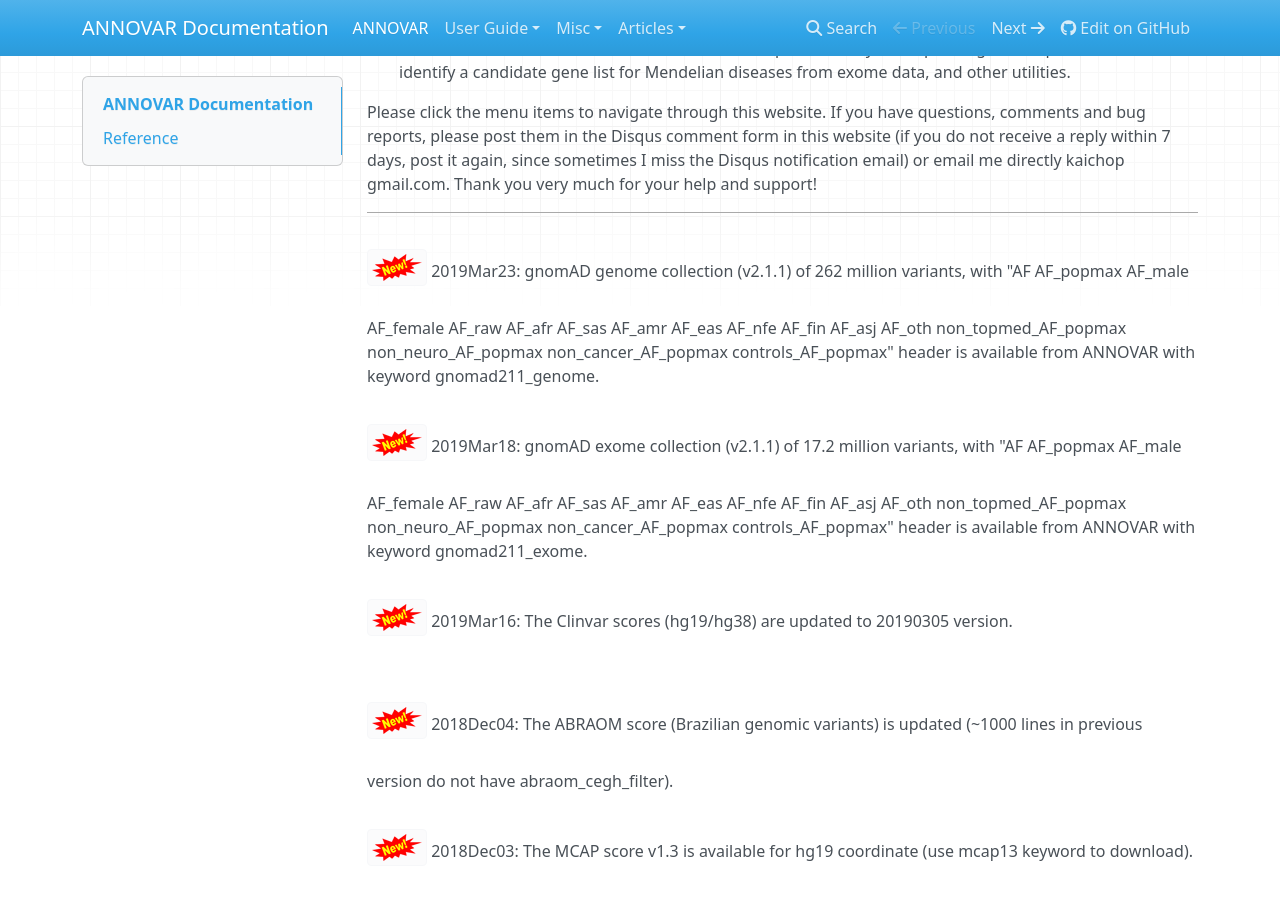
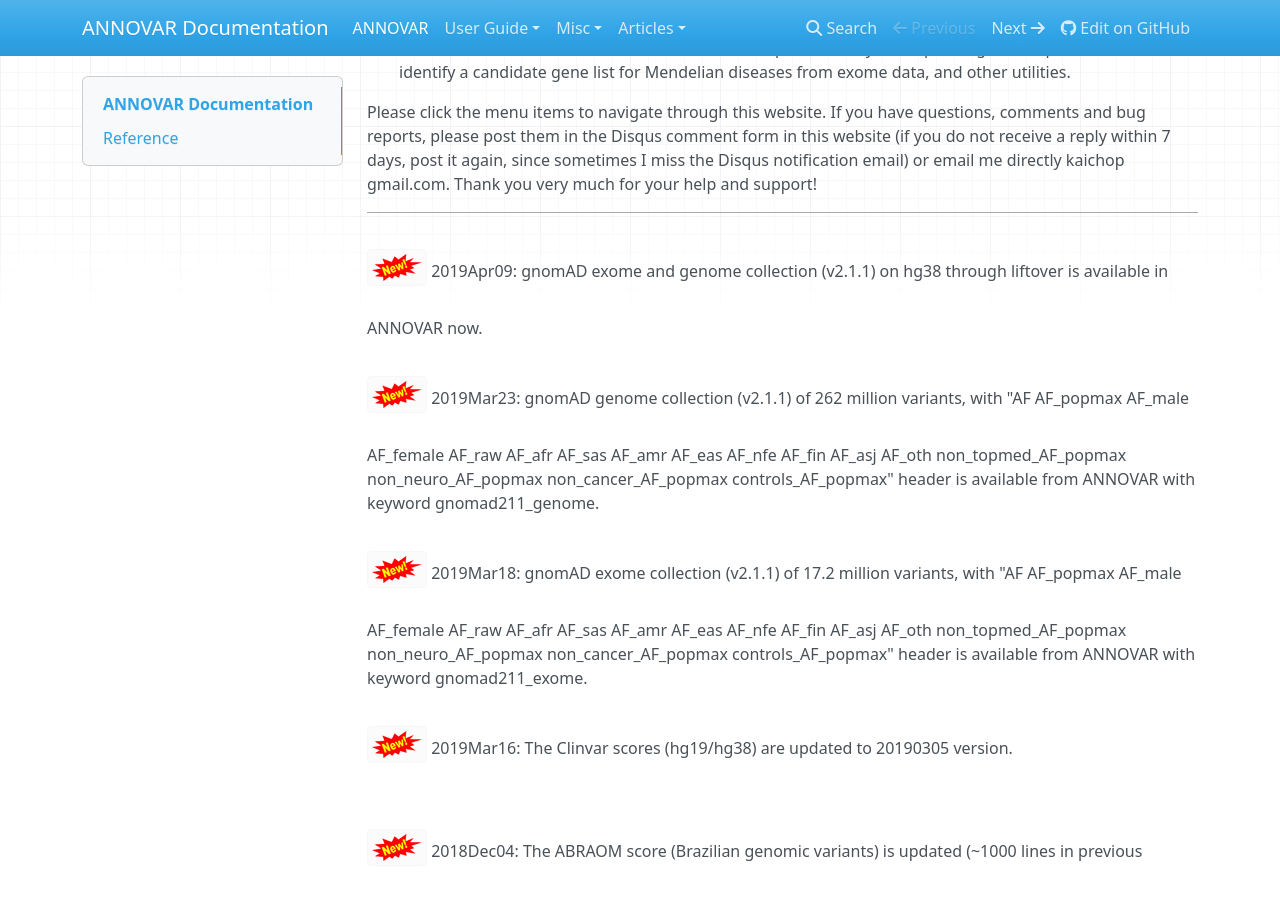
Before and after one commit to WGLab/doc-ANNOVAR, an MkDocs documentation site: the page built from docs/index.md, in a window 1280 px wide and 900 px high, scrolled down 498 px. Built offline with MkDocs 1.6.1, drawn with Linux system fonts in a browser that asks for light colours; nearby versions of some CDN libraries; old or Windows-style settings are respelled for this version of MkDocs.

Commit message:
Update index.md

```diff
--- a/docs/index.md
+++ b/docs/index.md
@@ -10,6 +10,8 @@ ANNOVAR is an efficient software tool to utilize update-to-date information to f
 Please click the menu items to navigate through this website. If you have questions, comments and bug reports, please post them in the Disqus comment form in this website (if you do not receive a reply within 7 days, post it again, since sometimes I miss the Disqus notification email) or email me directly kaichop gmail.com. Thank you very much for your help and support!
 
 ---
+
+![new](img/new.png) 2019Apr09: gnomAD exome and genome collection (v2.1.1) on hg38 through liftover is available in ANNOVAR now.
 
 ![new](img/new.png) 2019Mar23: gnomAD genome collection (v2.1.1) of 262 million variants, with "AF AF_popmax AF_male AF_female AF_raw AF_afr AF_sas AF_amr AF_eas AF_nfe AF_fin AF_asj AF_oth non_topmed_AF_popmax non_neuro_AF_popmax non_cancer_AF_popmax controls_AF_popmax" header is available from ANNOVAR with keyword gnomad211_genome.
 
```
